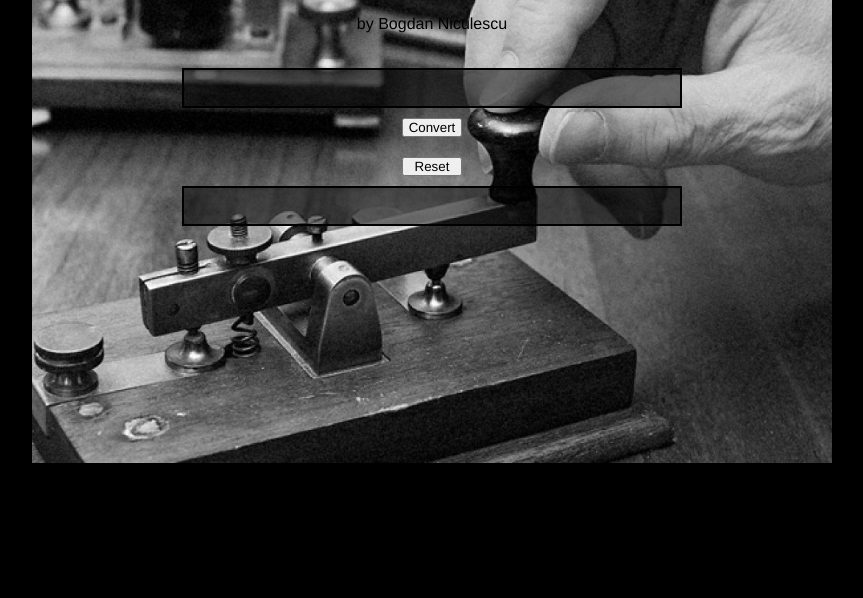
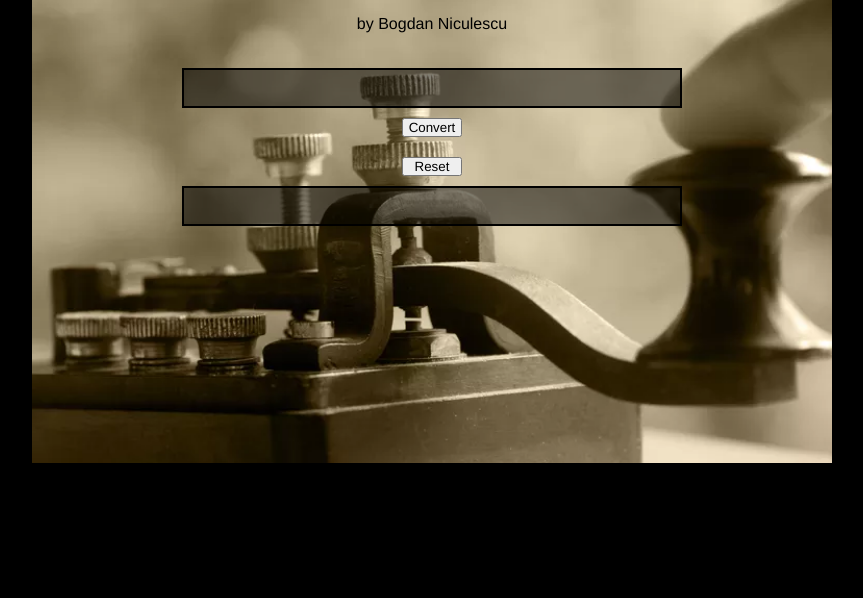
Before and after one commit to BogdanDevBst/JS-challenge, a website: page index.html in a window 1280 px wide. Shown: the part 202-800 px from the top of the page, without its empty margins (208-1071 px from the left). Drawn offline with Linux system fonts and the light colour scheme.

Commit message:
morse code final

```diff
--- a/main.scss
+++ b/main.scss
@@ -31,7 +31,7 @@ main {
 }
 
 #morse-code {
-    background-image: url(./pics/morse-code.png);
+    background-image: url(./pics/telegraph-157683170-5a6b4e028e1b6e003715cdb6.png);
     width: 800px;
     height: 530px;
     text-align: center;
```
Also changed, not shown: main.css, pics/morse-code-translate.png (renamed from pics/morse code.png), 1 other file.
